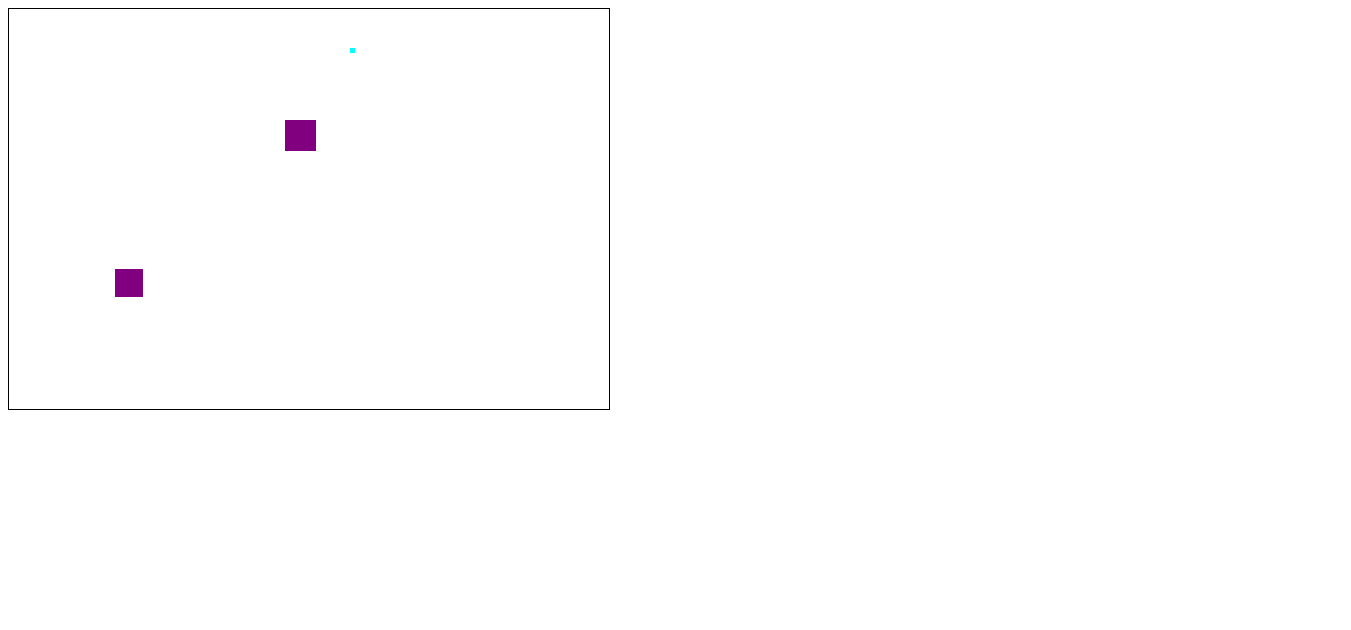
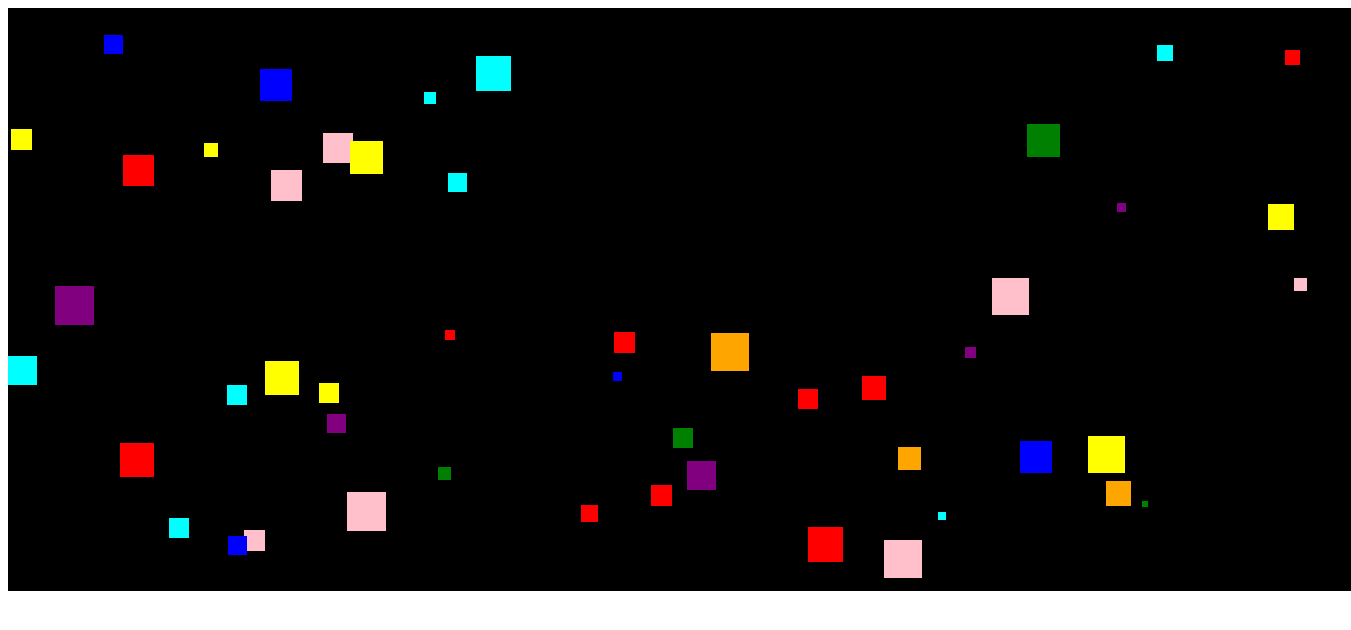
Before and after one commit to connordull17/box_test, a plain HTML site: page index.html in a window 1280 px wide. Shown: the whole page, 1351 px wide, since content can reach past the window. Drawn offline with Linux system fonts and the light colour scheme.

Commit message:
replace rects with less than 0 duration with a random

```diff
--- a/index.html
+++ b/index.html
@@ -4,13 +4,12 @@
 	<title>box_test</title>
 	<style type="text/css">
     	canvas {
-      		border: solid 1px #000;
-
+      		background-color: black;
     	}
   </style>
 </head>
 <body>
-<canvas id="canvas" width="600" height="400"></canvas>
+<canvas id="canvas" width="1343" height="583"></canvas>
 
 <script type="text/javascript">
 	var canvas = document.getElementById("canvas");
@@ -56,18 +55,29 @@
     }
 
     function time(){
-    	if(boxes.duration < 0){
-    		context.clearRect(0,0,canvas.width,
-    			canvas.height)
-    	}else{
-    		boxes.duration--;
+    	for(i = 0; i < boxes.length; i++){
+    		boxes[i].duration -= 1;
     	}
     }
 
-    createBoxes(3);
-    drawBox();
-    time();
-    console.log(duration);
+    function reduceExpiredBoxes(){
+    	for(i = 0; i < boxes.length; i ++){
+    		if(boxes[i].duration <= 0){
+    			boxes.splice(i,1);
+    			createBoxes(1);
+    		}
+    	}
+    }
+
+    function runGame(){
+    	context.clearRect(0,0,canvas.width,canvas.height);
+    	drawBox();
+    	time();
+    	reduceExpiredBoxes();
+    	requestAnimationFrame(runGame);
+    }
+    createBoxes(50);
+    runGame();
 </script>
 </body>
 </html>
```
